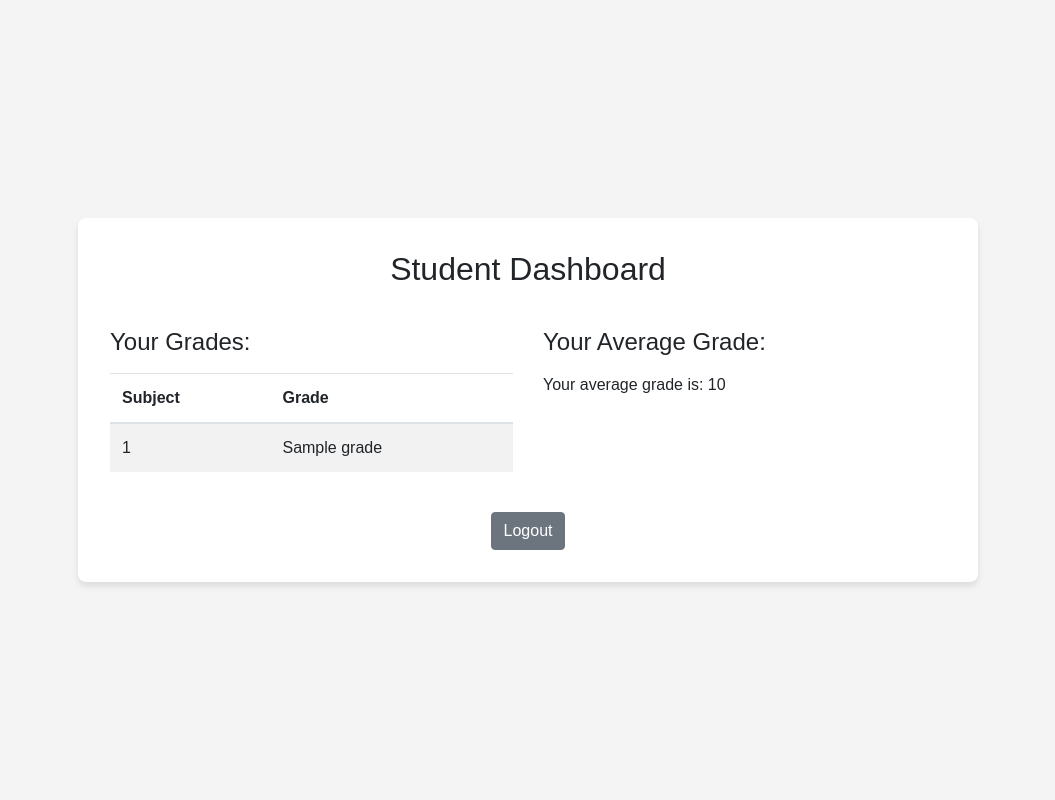
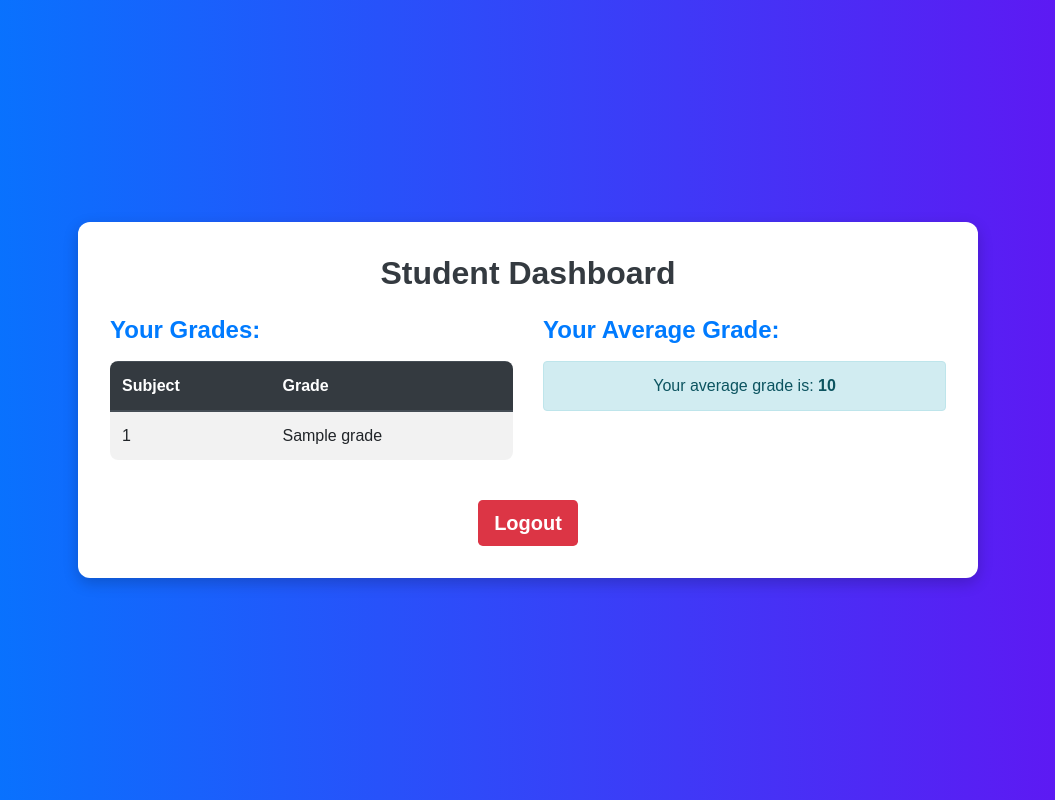
Before and after one commit to EastWood979/flask, a Flask app: template 3.0/templates/student_dashboard.html in a window 1280 px wide. Shown: the whole page, without its empty margins (112-1167 px from the left). Run offline with Flask 3, Linux system fonts and the light colour scheme; the template is opened without the code that fills it: most values are stand-ins (such as "Sample title", 1, 10 or a date in 2020); some libraries are stand-ins or nearby versions.

Commit message:
css student

```diff
--- a/3.0/templates/student_dashboard.html
+++ b/3.0/templates/student_dashboard.html
@@ -4,60 +4,84 @@
     <meta charset="UTF-8">
     <meta name="viewport" content="width=device-width, initial-scale=1.0">
     <title>Student Dashboard</title>
-    <!-- Lien Bootstrap -->
+    <!-- Bootstrap CSS -->
     <link rel="stylesheet" href="https://cdnjs.cloudflare.com/ajax/libs/bootstrap/4.5.2/css/bootstrap.min.css">
 
-    <!-- Style personnalisé -->
+    <!-- Styles personnalisés -->
     <style>
-        /* Réinitialisation de base */
-        * {
-            margin: 0;
-            padding: 0;
-            box-sizing: border-box;
-        }
-
         /* Corps de la page */
         body {
-            background-color: #f4f4f4;
-            font-family: Arial, sans-serif;
+            background: linear-gradient(to right, #007bff, #6610f2);
+            font-family: 'Arial', sans-serif;
             min-height: 100vh;
             display: flex;
             align-items: center;
             justify-content: center;
+            padding: 20px;
         }
 
         /* Conteneur principal */
         .dashboard-container {
-            background: #fff;
+            background: #ffffff;
             padding: 2rem;
-            border-radius: 8px;
-            box-shadow: 0 4px 6px rgba(0, 0, 0, 0.1);
+            border-radius: 12px;
+            box-shadow: 0px 5px 15px rgba(0, 0, 0, 0.2);
             width: 100%;
             max-width: 900px;
+            animation: fadeIn 0.5s ease-in-out;
+        }
+
+        /* Animation d'apparition */
+        @keyframes fadeIn {
+            from {
+                opacity: 0;
+                transform: translateY(-10px);
+            }
+            to {
+                opacity: 1;
+                transform: translateY(0);
+            }
         }
 
         /* Titre principal */
         h2 {
             text-align: center;
             margin-bottom: 1.5rem;
+            font-weight: bold;
+            color: #343a40;
         }
 
-        /* Titres de sections (Vos notes, etc.) */
+        /* Titres de sections */
         h4 {
-            margin-top: 1rem;
             margin-bottom: 1rem;
+            font-weight: bold;
+            color: #007bff;
         }
 
-        /* Tableau Bootstrap, déjà stylé, mais on peut rajouter un léger style perso */
-        table.table {
-            margin-bottom: 1.5rem;
+        /* Tableau stylisé */
+        .table {
+            background: #ffffff;
+            border-radius: 8px;
+            overflow: hidden;
         }
 
-        /* Bouton de déconnexion centré */
+        /* Style du bouton de déconnexion */
         .logout-container {
             text-align: center;
-            margin-top: 1rem;
+            margin-top: 1.5rem;
         }
+
+        .btn-secondary {
+            background-color: #dc3545;
+            border: none;
+            font-weight: bold;
+            transition: 0.3s;
+        }
+
+        .btn-secondary:hover {
+            background-color: #c82333;
+        }
+
     </style>
 </head>
 <body>
@@ -68,8 +92,8 @@
             <!-- Colonne 1 : Vos notes -->
             <div class="col-md-6">
                 <h4>Your Grades:</h4>
-                <table class="table table-striped">
-                    <thead>
+                <table class="table table-striped table-hover">
+                    <thead class="thead-dark">
                         <tr>
                             <th>Subject</th>
                             <th>Grade</th>
@@ -85,7 +109,7 @@
                             {% endfor %}
                         {% else %}
                             <tr>
-                                <td colspan="2">No grades found.</td>
+                                <td colspan="2" class="text-center text-muted">No grades found.</td>
                             </tr>
                         {% endif %}
                     </tbody>
@@ -95,17 +119,19 @@
             <!-- Colonne 2 : Moyenne -->
             <div class="col-md-6">
                 <h4>Your Average Grade:</h4>
-                {% if average is not none %}
-                    <p>Your average grade is: {{ average }}</p>
-                {% else %}
-                    <p>No grades available to calculate average.</p>
-                {% endif %}
+                <div class="alert alert-info text-center" role="alert">
+                    {% if average is not none %}
+                        Your average grade is: <strong>{{ average }}</strong>
+                    {% else %}
+                        No grades available to calculate average.
+                    {% endif %}
+                </div>
             </div>
         </div>
 
         <!-- Bouton de déconnexion -->
         <div class="logout-container">
-            <a href="/logout" class="btn btn-secondary">Logout</a>
+            <a href="/logout" class="btn btn-secondary btn-lg">Logout</a>
         </div>
     </div>
 
```
